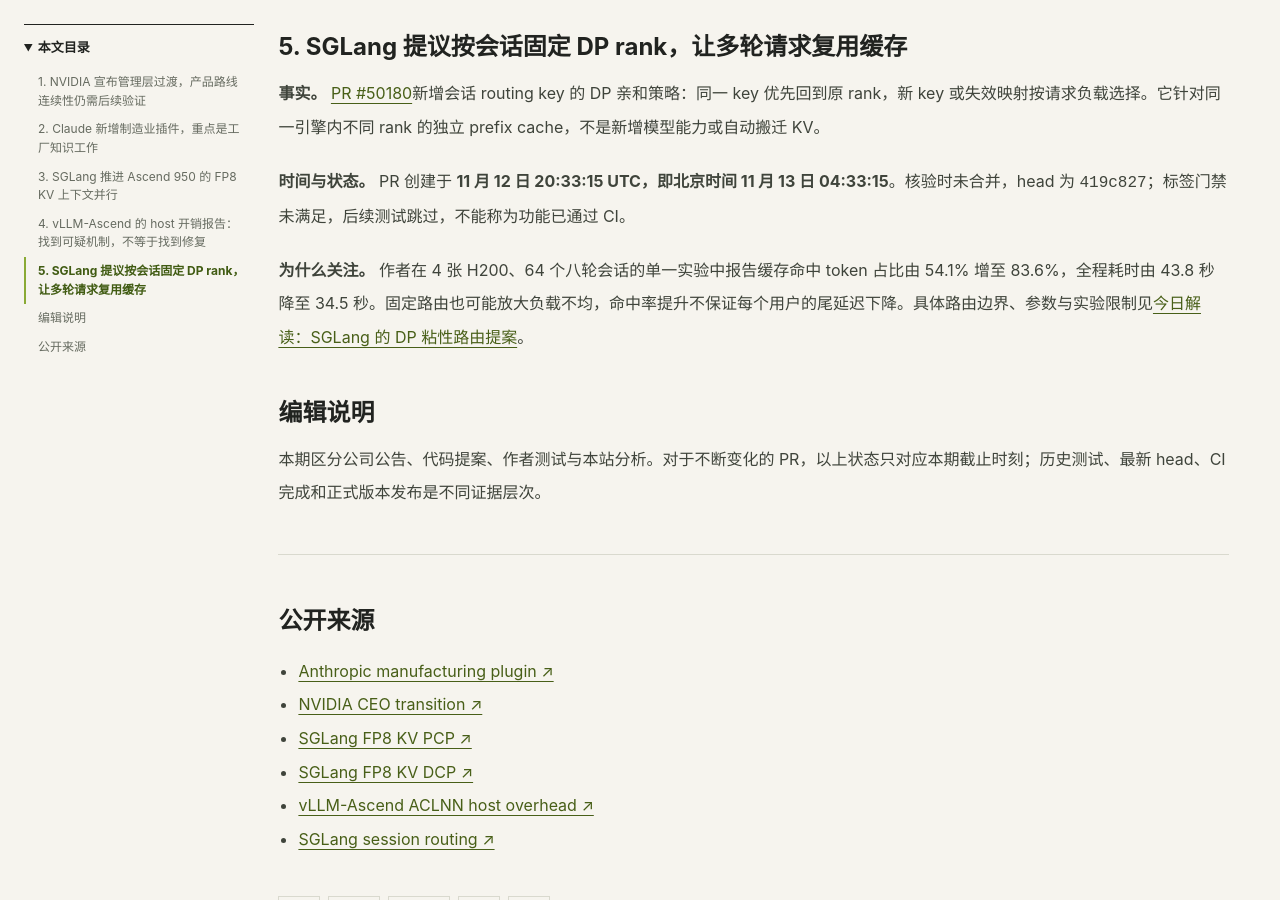
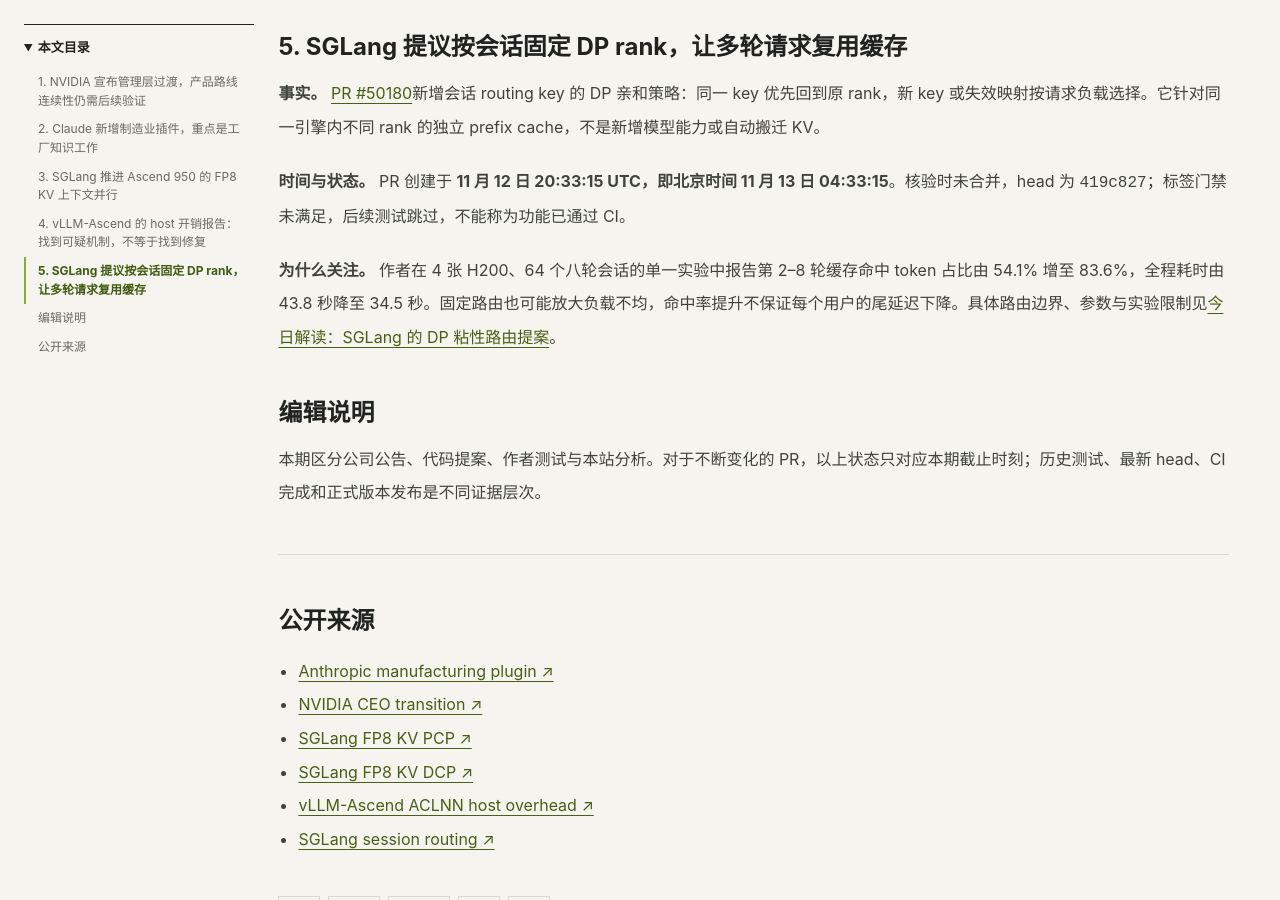
Before and after one commit to ai-v5/LLMNews, a Jekyll site: the page built from docs/_posts/2026-11-13-ai-daily-routing-infrastructure.md, in a window 1280 px wide and 900 px high, scrolled down 2318 px. Built offline with Jekyll 4.4.1, drawn with Linux system fonts in a browser that asks for light colours.

Commit message:
docs: clarify cache hit measurement window

```diff
--- a/docs/_posts/2026-11-13-ai-daily-routing-infrastructure.md
+++ b/docs/_posts/2026-11-13-ai-daily-routing-infrastructure.md
@@ -61,7 +61,7 @@ sources:
 
 **时间与状态。** PR 创建于 **11 月 12 日 20:33:15 UTC，即北京时间 11 月 13 日 04:33:15**。核验时未合并，head 为 `419c827`；标签门禁未满足，后续测试跳过，不能称为功能已通过 CI。
 
-**为什么关注。** 作者在 4 张 H200、64 个八轮会话的单一实验中报告缓存命中 token 占比由 54.1% 增至 83.6%，全程耗时由 43.8 秒降至 34.5 秒。固定路由也可能放大负载不均，命中率提升不保证每个用户的尾延迟下降。具体路由边界、参数与实验限制见[今日解读：SGLang 的 DP 粘性路由提案]({{ '/2026/11/13/sglang-session-routing-cache/' | relative_url }})。
+**为什么关注。** 作者在 4 张 H200、64 个八轮会话的单一实验中报告第 2–8 轮缓存命中 token 占比由 54.1% 增至 83.6%，全程耗时由 43.8 秒降至 34.5 秒。固定路由也可能放大负载不均，命中率提升不保证每个用户的尾延迟下降。具体路由边界、参数与实验限制见[今日解读：SGLang 的 DP 粘性路由提案]({{ '/2026/11/13/sglang-session-routing-cache/' | relative_url }})。
 
 ## 编辑说明
 
```
